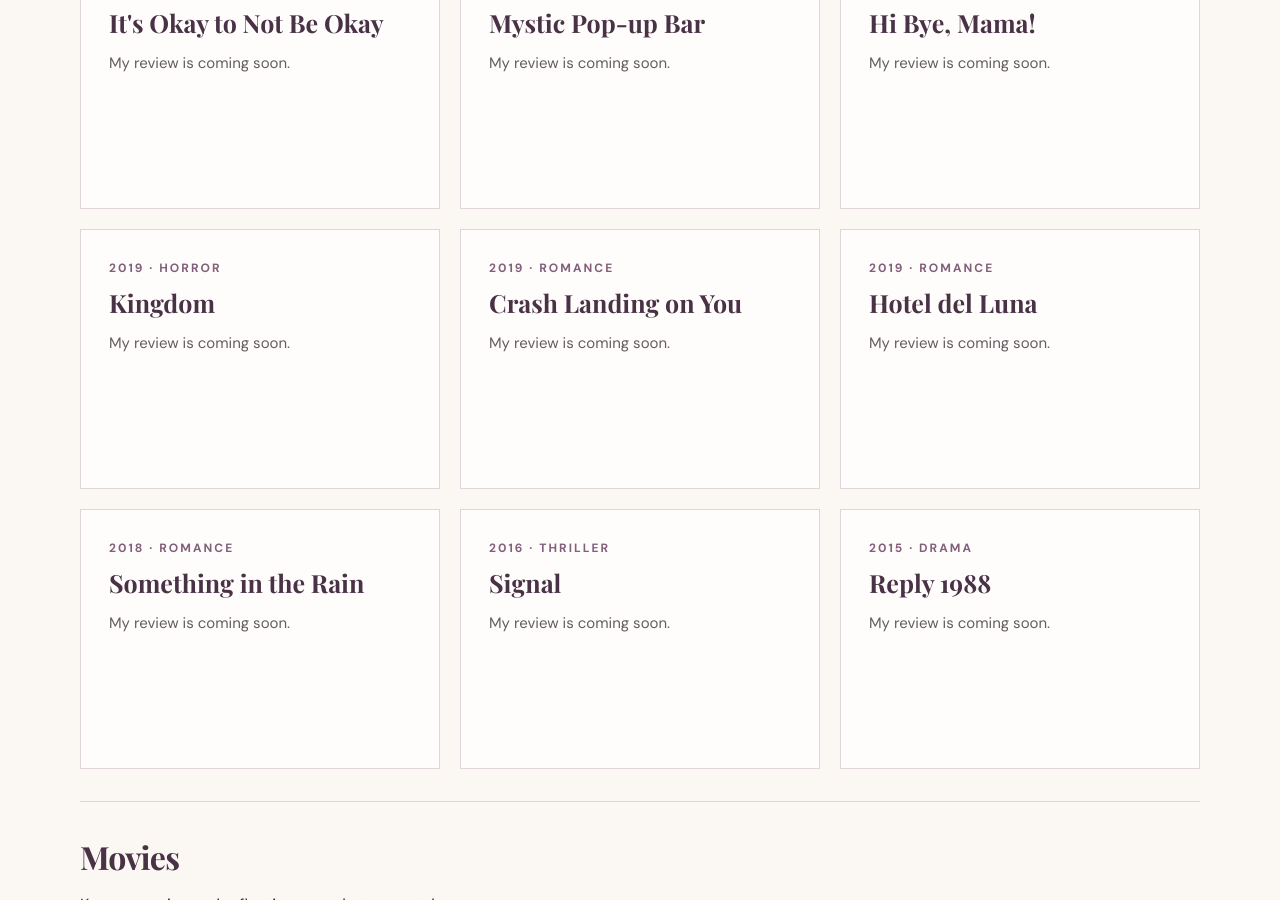
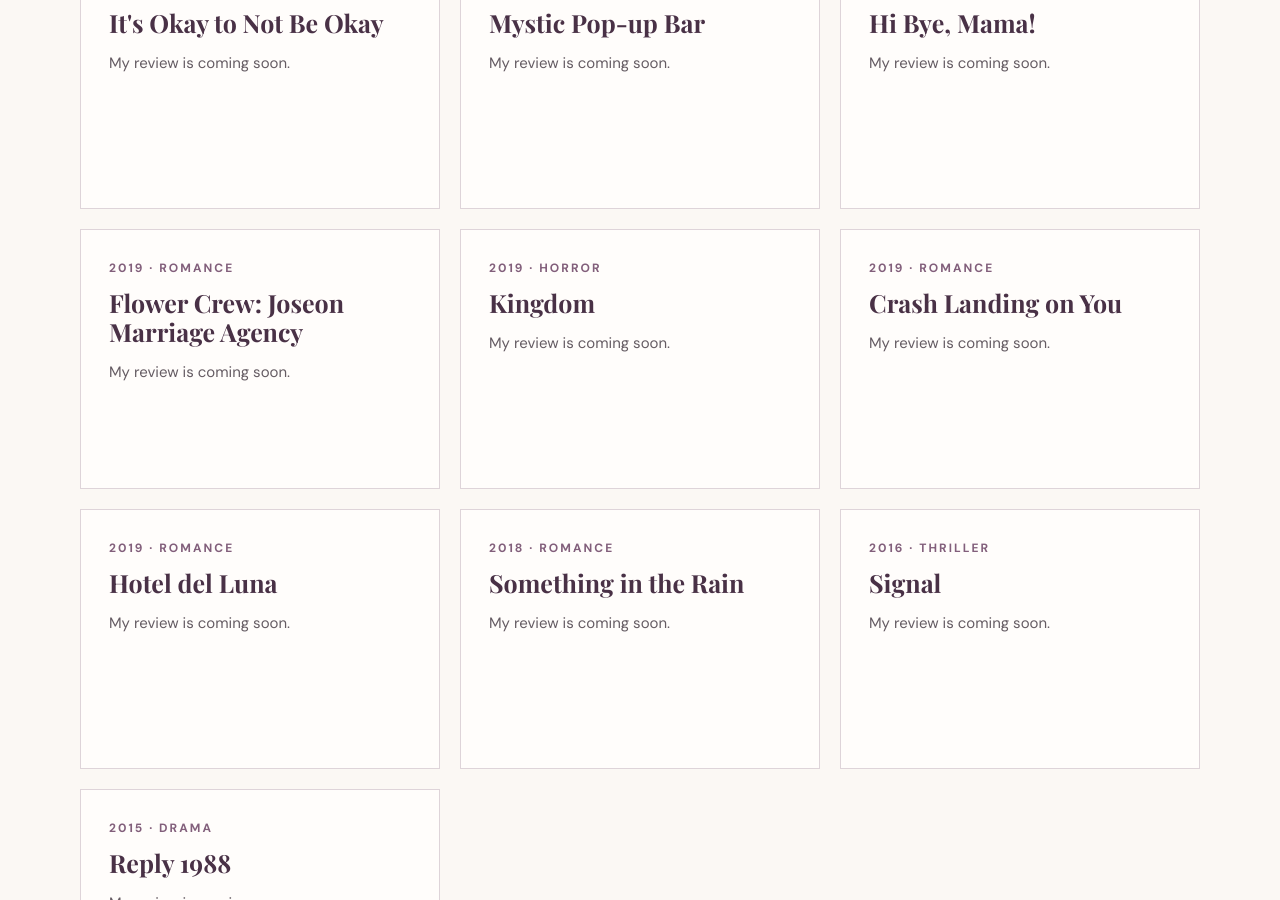
Before and after one commit to lydiarim22-coder/mindoflydia, a Jekyll site: the page built from korean-culture.html, in a window 1280 px wide and 900 px high, scrolled down 3454 px. Built offline with Jekyll 4.4.1, drawn with Linux system fonts in a browser that asks for light colours; some web fonts are replaced.

Commit message:
Add Flower Crew to Korean Culture dramas

```diff
--- a/_data/korean_culture_items.yml
+++ b/_data/korean_culture_items.yml
@@ -194,3 +194,9 @@
   genre: Horror
   topic: dramas
   note: "My review is coming soon."
+
+- title: "Flower Crew: Joseon Marriage Agency"
+  year: 2019
+  genre: Romance
+  topic: dramas
+  note: "My review is coming soon."
```
